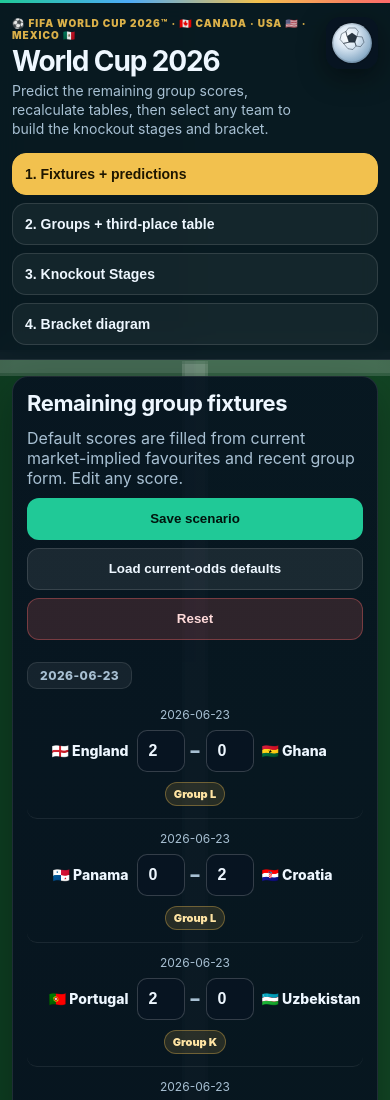
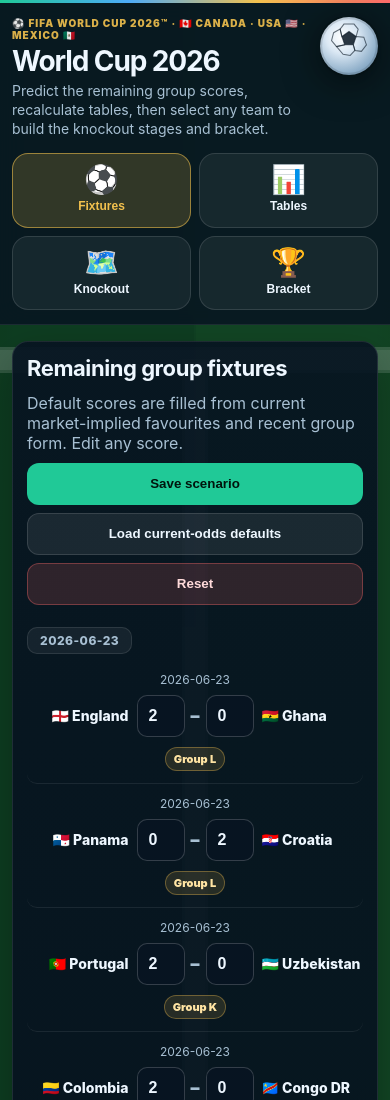
Before and after one commit to jamesheys/world_cup, a plain HTML site: page index.html in a window 390 px wide. Shown: the top 1100 px of the page. Drawn offline with Linux system fonts and the light colour scheme.

Commit message:
fix: inline football SVG icon, redesign nav as 2x2 icon grid on mobile

```diff
--- a/index.html
+++ b/index.html
@@ -33,8 +33,8 @@
     .wrap{max-width:1280px;margin:0 auto;padding:18px}
     .hero{display:flex;gap:16px;align-items:center;justify-content:space-between}
     .title h1{margin:0;font-size:clamp(24px,4vw,42px);letter-spacing:-.04em}.title p{margin:6px 0 0;color:var(--muted)}
-    .ball{width:74px;height:74px;border-radius:18px;flex:0 0 auto;box-shadow:0 8px 28px rgba(0,0,0,.45);display:block}
-    nav{display:flex;gap:8px;flex-wrap:wrap;margin-top:14px}.tab{border:1px solid rgba(255,255,255,.12);background:rgba(255,255,255,.05);color:var(--text);padding:10px 14px;border-radius:999px;cursor:pointer;font-weight:700}.tab.active{background:var(--gold);color:#1e1600;border-color:var(--gold)}
+    .ball{width:74px;height:74px;flex:0 0 auto;filter:drop-shadow(0 6px 18px rgba(0,0,0,.6));display:block}
+    nav{display:flex;gap:8px;flex-wrap:wrap;margin-top:14px}.tab{border:1px solid rgba(255,255,255,.12);background:rgba(255,255,255,.06);color:var(--text);padding:10px 16px;border-radius:14px;cursor:pointer;font-weight:700;display:flex;align-items:center;gap:9px;font-size:14px;transition:background .15s,border-color .15s}.tab-icon{font-size:22px;line-height:1;flex-shrink:0}.tab.active{background:rgba(242,193,78,.18);color:var(--gold);border-color:rgba(242,193,78,.55)}.tab:hover:not(.active){background:rgba(255,255,255,.1)}
     main{max-width:1280px;margin:0 auto;padding:22px 18px 48px}.page{display:none}.page.active{display:block}.grid{display:grid;grid-template-columns:repeat(12,1fr);gap:16px}.card{grid-column:span 12;background:linear-gradient(180deg,rgba(7,20,33,.93),rgba(4,14,26,.90));border:1px solid rgba(255,255,255,.10);border-radius:var(--radius);box-shadow:var(--shadow);padding:18px}.half{grid-column:span 6}.third{grid-column:span 4}.twoThird{grid-column:span 8}@media(max-width:900px){.half,.third,.twoThird{grid-column:span 12}}
     h2,h3{margin:0 0 12px;letter-spacing:-.02em}h2{font-size:28px}h3{font-size:20px}.muted{color:var(--muted)}.small{font-size:12px}.pill{display:inline-flex;align-items:center;gap:6px;border:1px solid rgba(255,255,255,.14);background:rgba(255,255,255,.06);border-radius:999px;padding:6px 10px;margin:3px;font-weight:700}.gold{color:var(--gold)}.green{color:var(--green)}.red{color:var(--red)}
     table{width:100%;border-collapse:collapse;overflow:hidden;border-radius:14px}th,td{padding:10px 8px;border-bottom:1px solid rgba(255,255,255,.08);text-align:left;vertical-align:middle}th{font-size:12px;text-transform:uppercase;letter-spacing:.06em;color:var(--muted);font-weight:800;background:rgba(255,255,255,.04)}tr:nth-child(even) td{background:rgba(255,255,255,.025)}.num{text-align:right}.rank{width:42px;color:var(--gold);font-weight:900}.team{font-weight:800}.qualified td:first-child{border-left:4px solid var(--green)}.thirdPlace td:first-child{border-left:4px solid var(--gold)}.eliminated{opacity:.65}
@@ -63,9 +63,10 @@
       .hero{align-items:flex-start;gap:10px}
       .title h1{font-size:28px;line-height:1.05}
       .title p{font-size:14px;line-height:1.35}
-      .ball{width:52px;height:52px;border-radius:14px}
-      nav{display:grid;grid-template-columns:1fr;gap:8px}
-      .tab{width:100%;padding:11px 12px;text-align:left;border-radius:14px;font-size:14px}
+      .ball{width:58px;height:58px}
+      nav{display:grid;grid-template-columns:1fr 1fr;gap:8px}
+      .tab{flex-direction:column;align-items:center;justify-content:center;gap:5px;padding:12px 8px;text-align:center;border-radius:16px;font-size:12px;line-height:1.3;min-height:72px}
+      .tab-icon{font-size:28px}
       .grid{gap:12px}
       .card{padding:14px;border-radius:16px}
       h2{font-size:22px;line-height:1.12}
@@ -115,13 +116,28 @@
         <h1>World Cup 2026</h1>
         <p>Predict the remaining group scores, recalculate tables, then select any team to build the knockout stages and bracket.</p>
       </div>
-      <img src="icon.svg" class="ball" width="74" height="74" alt="" aria-hidden="true">
+      <svg class="ball" xmlns="http://www.w3.org/2000/svg" viewBox="60 60 392 392" aria-hidden="true">
+        <defs>
+          <radialGradient id="hball" cx="38%" cy="35%" r="65%">
+            <stop offset="0%" stop-color="#ffffff"/>
+            <stop offset="42%" stop-color="#dbe8f4"/>
+            <stop offset="100%" stop-color="#87a9c5"/>
+          </radialGradient>
+        </defs>
+        <circle cx="256" cy="256" r="196" fill="url(#hball)"/>
+        <polygon points="256,158 304,192 285,248 227,248 208,192" fill="#071421" opacity="0.85"/>
+        <polygon points="256,158 208,192 196,142 222,108 290,108 318,142 304,192" fill="none" stroke="#071421" stroke-width="7" opacity="0.6"/>
+        <polygon points="285,248 304,192 356,196 374,248 340,292 296,286" fill="none" stroke="#071421" stroke-width="7" opacity="0.6"/>
+        <polygon points="227,248 285,248 296,286 264,320 216,312 172,260" fill="none" stroke="#071421" stroke-width="7" opacity="0.6"/>
+        <polygon points="208,192 227,248 172,260 138,220 152,166 196,142" fill="none" stroke="#071421" stroke-width="7" opacity="0.6"/>
+        <circle cx="256" cy="256" r="196" fill="none" stroke="rgba(0,0,0,0.12)" stroke-width="30"/>
+      </svg>
     </div>
     <nav>
-      <button class="tab active" data-page="fixtures">1. Fixtures + predictions</button>
-      <button class="tab" data-page="tables">2. Groups + third-place table</button>
-      <button class="tab" data-page="paths">3. Knockout Stages</button>
-      <button class="tab" data-page="bracket">4. Bracket diagram</button>
+      <button class="tab active" data-page="fixtures"><span class="tab-icon">⚽</span>Fixtures</button>
+      <button class="tab" data-page="tables"><span class="tab-icon">📊</span>Tables</button>
+      <button class="tab" data-page="paths"><span class="tab-icon">🗺️</span>Knockout</button>
+      <button class="tab" data-page="bracket"><span class="tab-icon">🏆</span>Bracket</button>
     </nav>
   </div>
 </header>
```
